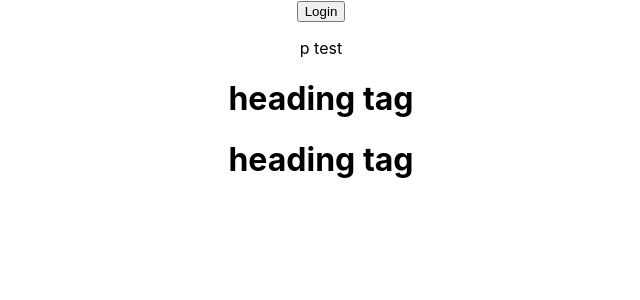
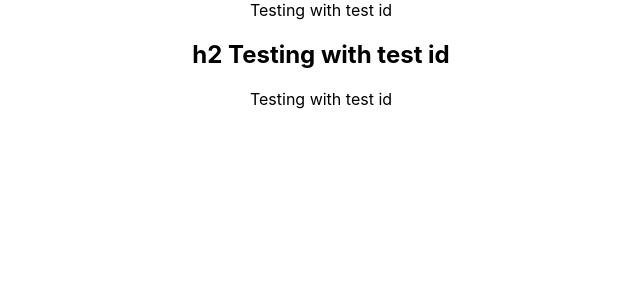
Before and after one commit to RitikTailor15/jest_testing, a React (Create React App) app: page / in a window 1280 px wide. Shown: the top 300 px of the page, without its empty margins (319-959 px from the left). Built offline with nearby package versions, Linux system fonts and the light colour scheme.

Commit message:
Learned about getByTestid and getAllByTestId

```diff
--- a/src/App.js
+++ b/src/App.js
@@ -94,12 +94,15 @@
       {/* <input type="text" placeholder="This is place holder" />
       <input type="text" placeholder="This is place holder" />
       <input type="text" placeholder="This is place holder" /> */}
-      <button>Login</button>
+      {/* <button>Login</button>
       <p className="paraStyle" id="para1">
         p test
       </p>
       <h1>heading tag</h1>
-      <h1>heading tag</h1>
+      <h1>heading tag</h1> */}
+      <div data-testid="div1">Testing with test id</div>
+      <h2 data-testid="h2">h2 Testing with test id</h2>
+      <div data-testid="div1">Testing with test id</div>
     </div>
   );
 }
```
Also changed, not shown: 1 other file (tests, documents, lock files or other folders).
